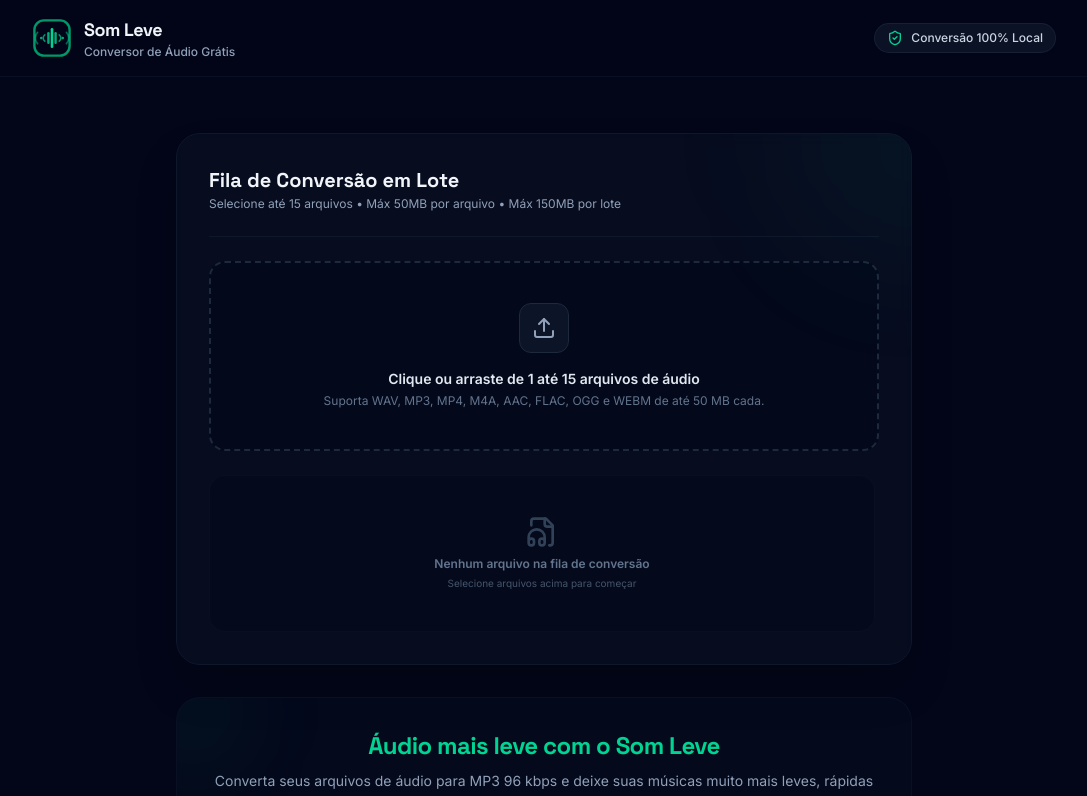
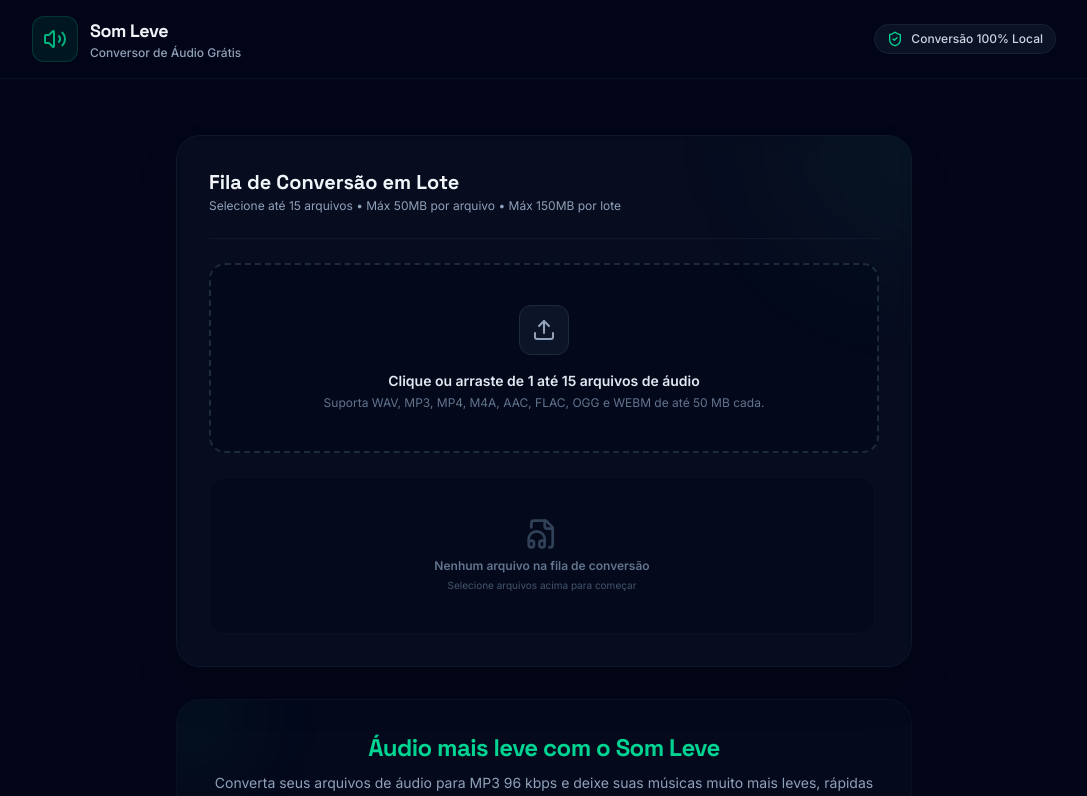
Before and after one commit to soundrive/conversor-audio-somdrive, a React (Vite) app: page / in a window 1280 px wide. Shown: the top 796 px of the page, without its empty margins (96-1183 px from the left). Built offline with nearby package versions, Linux system fonts and the light colour scheme.

Commit message:
conversor-audio-somdrive V5

```diff
--- a/src/App.tsx
+++ b/src/App.tsx
@@ -572,32 +572,8 @@
       <header className="border-b border-slate-900/60 bg-slate-950/80 backdrop-blur-md sticky top-0 z-50 px-4 py-4 md:px-8">
         <div className="max-w-5xl mx-auto flex items-center justify-between">
           <div className="flex items-center space-x-3">
-            <div className="flex-shrink-0">
-              <svg viewBox="0 0 100 100" className="h-10 w-10 text-emerald-400" fill="none" stroke="currentColor" strokeWidth="3" strokeLinecap="round" strokeLinejoin="round" id="logo-icon">
-                {/* Quadrado Arredondado Externo */}
-                <rect x="6" y="6" width="88" height="88" rx="24" strokeWidth="6" className="text-emerald-500/80" />
-
-                {/* Linhas verticais do centro */}
-                <line x1="50" y1="28" x2="50" y2="72" strokeWidth="6.5" className="text-emerald-400" />
-                <line x1="41" y1="38" x2="41" y2="62" strokeWidth="6" className="text-emerald-400/80" />
-                <line x1="59" y1="38" x2="59" y2="62" strokeWidth="6" className="text-emerald-400/80" />
-
-                {/* Lado Esquerdo */}
-                {/* Arco Interno */}
-                <path d="M 32 42 A 10 10 0 0 0 32 58" strokeWidth="4" className="text-emerald-400/70" />
-                {/* Ponto */}
-                <circle cx="23" cy="50" r="3" fill="currentColor" stroke="none" className="text-emerald-400/80" />
-                {/* Arco Externo */}
-                <path d="M 14 36 A 20 20 0 0 0 14 64" strokeWidth="4" className="text-emerald-400/50" />
-
-                {/* Lado Direito */}
-                {/* Arco Interno */}
-                <path d="M 68 42 A 10 10 0 0 1 68 58" strokeWidth="4" className="text-emerald-400/70" />
-                {/* Ponto */}
-                <circle cx="77" cy="50" r="3" fill="currentColor" stroke="none" className="text-emerald-400/80" />
-                {/* Arco Externo */}
-                <path d="M 86 36 A 20 20 0 0 1 86 64" strokeWidth="4" className="text-emerald-400/50" />
-              </svg>
+            <div className="p-2.5 bg-emerald-500/10 rounded-xl border border-emerald-500/20 text-emerald-400">
+              <Volume2 className="h-6 w-6 animate-pulse" id="logo-icon" />
             </div>
             <div>
               <h1 className="font-display font-bold text-lg tracking-tight text-slate-100" id="header-title">
```
